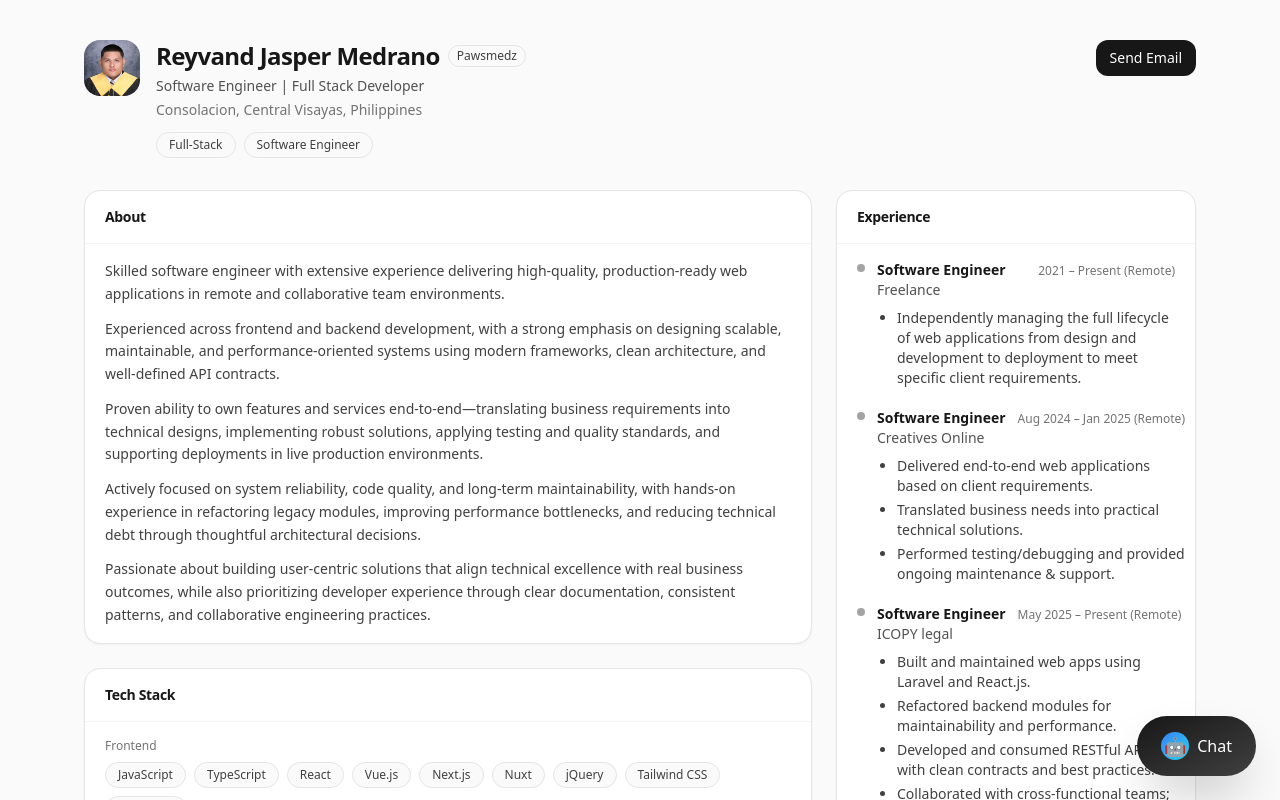
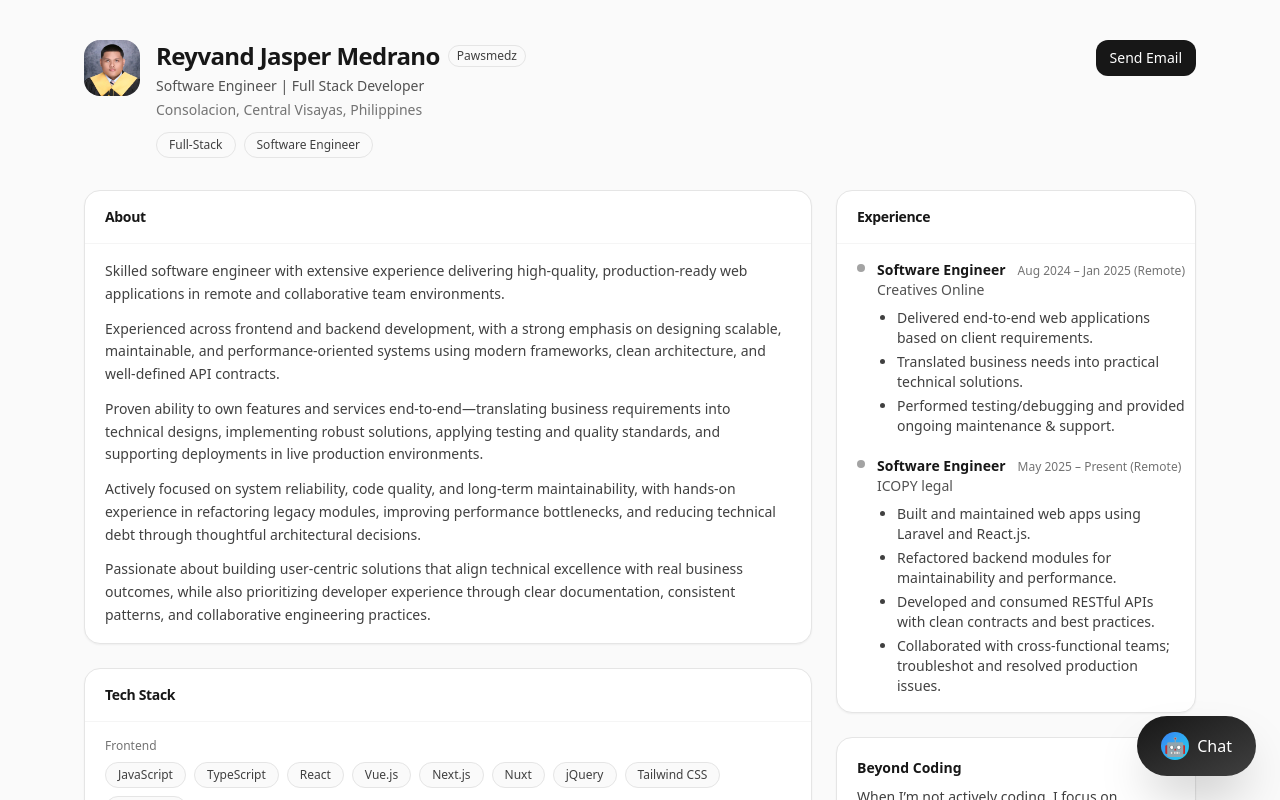
Before and after one commit to paws1234/rjmportfolio2, a Next.js app: page / in a window 1280 px wide. Shown: the top 800 px of the page. Built offline with nearby package versions, Linux system fonts and the light colour scheme.

Commit message:
added new details

```diff
--- a/data/resume.ts
+++ b/data/resume.ts
@@ -91,15 +91,7 @@ about: [
 },
  experience: [
     {
-      role: "Software Engineer",
-      company: "Freelance",
-      period: "2021 – Present (Remote)",
-      highlights: [
-        "Independently managing the full lifecycle of web applications from design and development to deployment to meet specific client requirements."
-      ]
-    },
-    {
-      role: "Software Engineer",
+     role: "Software Engineer",
       company: "Creatives Online",
       period: "Aug 2024 – Jan 2025 (Remote)",
       highlights: [
@@ -124,7 +116,7 @@ about: [
     {
       degree: "BS Information Technology",
       school: "Cebu Technological University",
-      period: "Sep 2021 – 2024"
+      period: "Sep 2021 – 2025"
     },
     {
       degree: "Senior High School Diploma",
```
